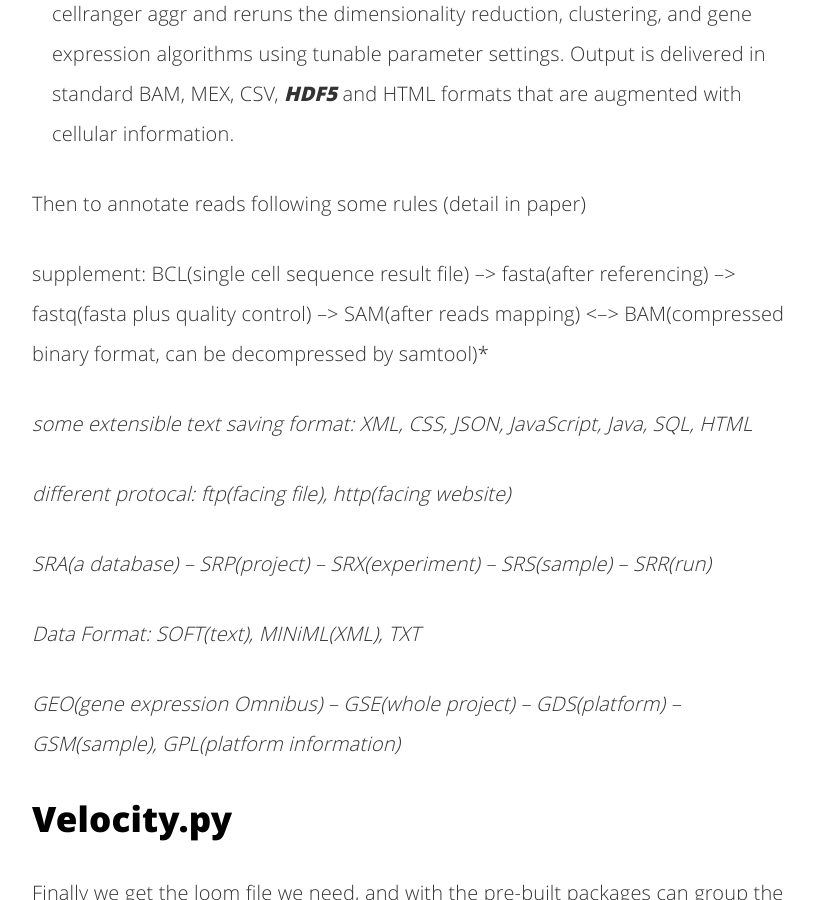
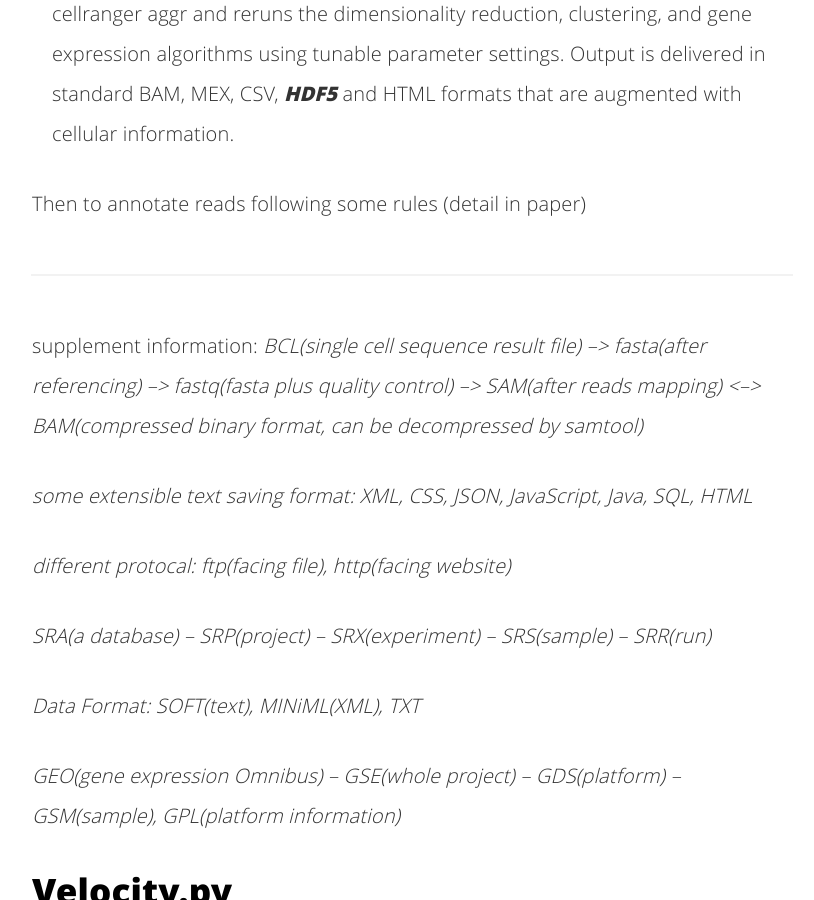
Before and after one commit to clay001/locke.github.io, a Jekyll site: the page built from _posts/2019-10-08-current-Research(1).md, in a window 1280 px wide and 900 px high, scrolled down 3417 px. Shown: the whole window, without its empty margins (228-1042 px from the left). Built offline with Jekyll 4.4.1, drawn with Linux system fonts in a browser that asks for light colours; comment, search, counter and statistics services are not loaded; some of the changed text lies outside the part shown.

Commit message:
research

```diff
--- a/_posts/2019-10-08-current-Research(1).md
+++ b/_posts/2019-10-08-current-Research(1).md
@@ -23,6 +23,7 @@ We all know RNA-seq, but this approach captures only a static snapshot at a poin
 RNA abundance is a powerful indicator of the state of individual cells. This paper use this indicator to define a new feature called RNA velocity—the time derivative of the gene expression state.
 This feature can be directly estimated by distinguishing between unspliced and spliced mRNAs in common single-cell RNA sequencing protocols. \\
 Here I captured some important points and listed together:
+
 - RNA velocity is a high-dimensional vector that predicts the future state of individual cells on a timescale of hours.
 - This paper validate its accuracy in the neural crest lineage, demonstrate its use on multiple published datasets and technical platforms, reveal the branching lineage tree of the developing mouse hippocampus, and examine the kinetics of transcription in human embryonic brain.
 - We expect RNA velocity to greatly aid the analysis of developmental lineages and cellular dynamics, particularly in humans.
@@ -45,7 +46,9 @@ Output is delivered in standard BAM, MEX, CSV, ***HDF5*** and HTML formats that
 
 Then to annotate reads following some rules (detail in paper)
 
-supplement: BCL(single cell sequence result file) --> fasta(after referencing) --> fastq(fasta plus quality control) --> SAM(after reads mapping) <--> BAM(compressed binary format, can be decompressed by samtool)*
+---------------------------------------------------------------------------------------------
+
+supplement information: *BCL(single cell sequence result file) --> fasta(after referencing) --> fastq(fasta plus quality control) --> SAM(after reads mapping) <--> BAM(compressed binary format, can be decompressed by samtool)*
 
 *some extensible text saving format: XML, CSS, JSON, JavaScript, Java, SQL, HTML*
 
```
Also changed, not shown: other parts of _posts/2019-10-08-current-Research(1).md (+1 -1 lines), _includes/head.html (+12 -1 lines), _posts/2019-10-24-current-Research(2).md (+4 -4 lines), 9 other files.
